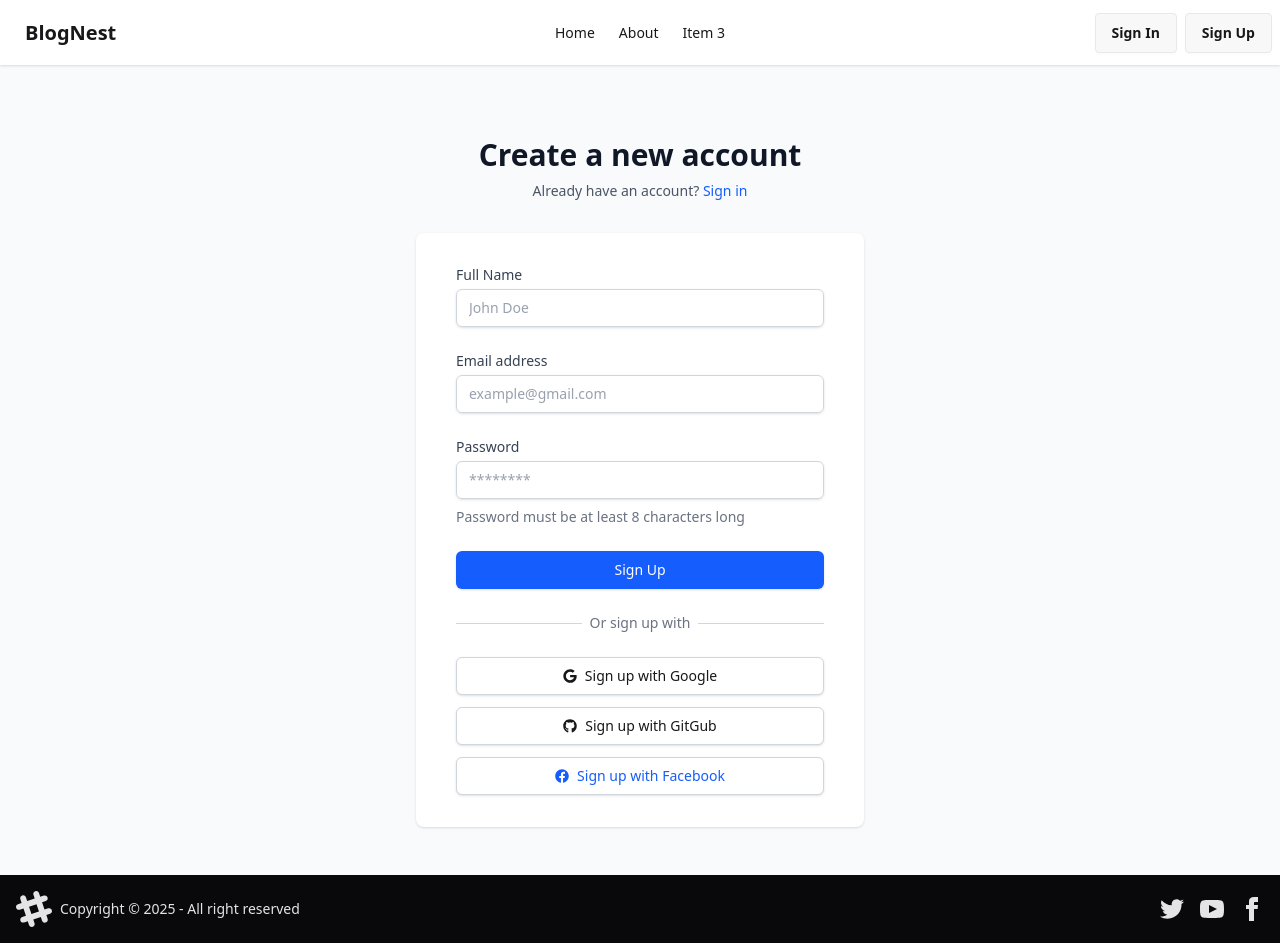
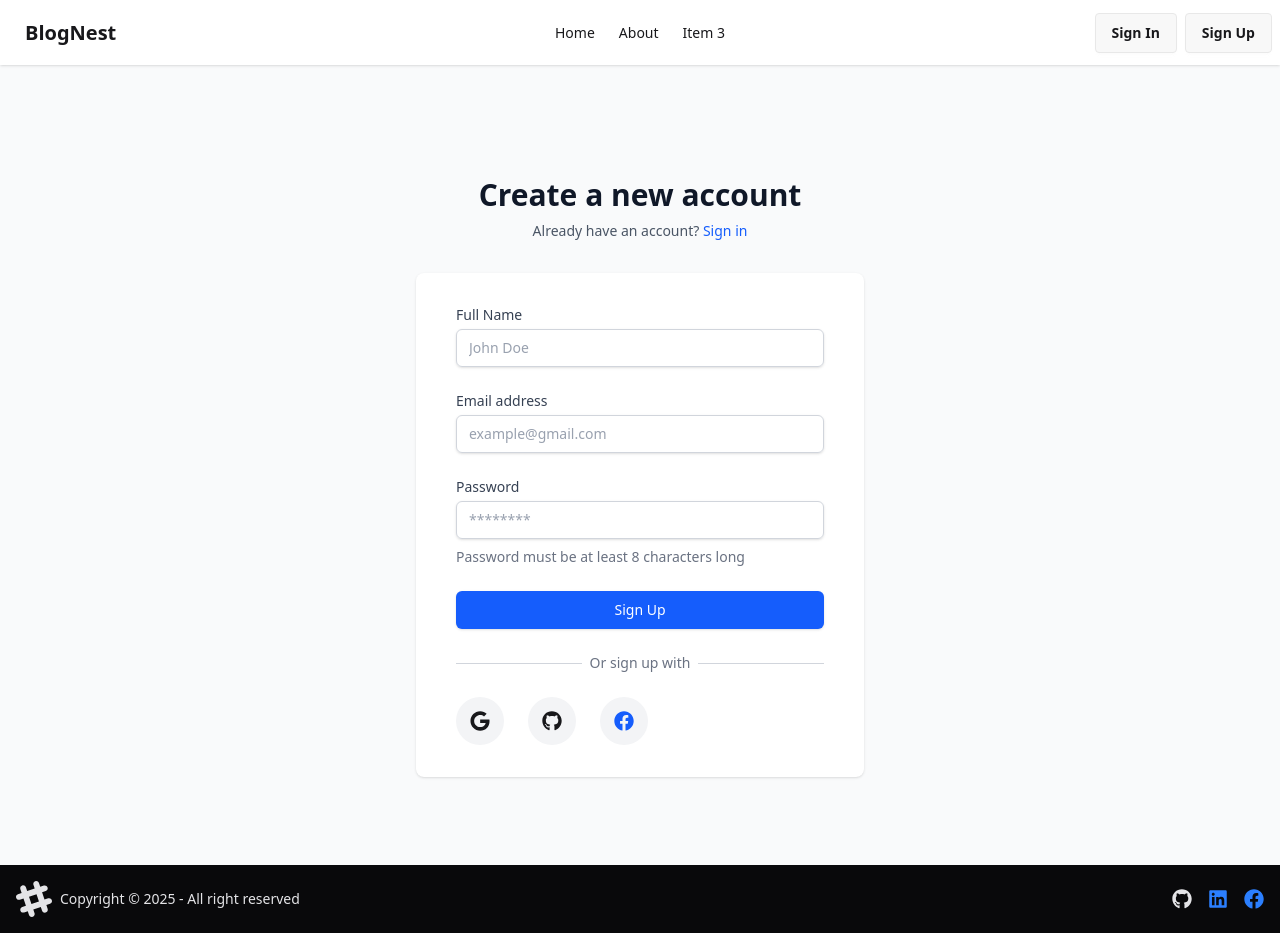
Before and after one commit to hossainshofiq/BlogNest-Next.js, a Next.js app: page /signup in a window 1280 px wide. Built offline with nearby package versions, Linux system fonts and the light colour scheme; no server answers.

Commit message:
Authenticatin completed and footer social links added

```diff
--- a/src/app/signin/components/SignInForm.jsx
+++ b/src/app/signin/components/SignInForm.jsx
@@ -115,7 +115,8 @@ const SignInForm = () => {
                     </div>
                 </div>
 
-                <div className="mt-6 grid grid-cols-1 gap-3">
+                {/* <div className="mt-6 grid grid-cols-1 gap-3"> */}
+                <div className="mt-6 flex justify-center items-center">
                     <SocialSignIn></SocialSignIn>
                     {/* <button
                         className={`w-full inline-flex items-center gap-2 justify-center py-2 px-4 border border-gray-300 rounded-md shadow-sm bg-white text-sm font-medium text-gray-500 hover:bg-gray-50`}
--- a/src/app/signin/components/SocialSignIn.jsx
+++ b/src/app/signin/components/SocialSignIn.jsx
@@ -26,25 +26,33 @@ const SocialSignIn = () => {
     }, [session?.status]);
 
     return (
-        <div>
+        <div className="flex gap-6">
             <button
                 onClick={() => handleSocialSignIn("google")}
-                className={`w-full inline-flex items-center gap-2 mb-3 justify-center py-2 px-4 border border-gray-300 rounded-md shadow-sm bg-white text-sm font-medium hover:bg-gray-50`}
+                // className={`w-full inline-flex items-center gap-2 mb-3 justify-center py-2 px-4 border border-gray-300 rounded-md shadow-sm bg-white text-sm font-medium hover:bg-gray-50`}
+                className="w-12 h-12 flex justify-center items-center rounded-full bg-gray-100 hover:bg-gray-200"
             >
-                <FaGoogle className=''></FaGoogle>
-                Sign up with Google
+                <FaGoogle className='text-xl'></FaGoogle>
+                {/* Sign up with Google */}
             </button>
+
             <button
                 onClick={() => handleSocialSignIn("github")}
-                className='w-full inline-flex items-center gap-2 mb-3 justify-center py-2 px-4 border border-gray-300 rounded-md shadow-sm bg-white text-sm font-medium hover:bg-gray-50'>
-                <FaGithub></FaGithub>
-                Sign up with GitGub
+                // className='w-full inline-flex items-center gap-2 mb-3 justify-center py-2 px-4 border border-gray-300 rounded-md shadow-sm bg-white text-sm font-medium hover:bg-gray-50'
+                className="w-12 h-12 flex justify-center items-center rounded-full bg-gray-100 hover:bg-gray-200"
+            >
+
+                <FaGithub className='text-xl'></FaGithub>
+                {/* Sign up with GitGub */}
             </button>
+
             <button
                 onClick={() => handleSocialSignIn("facebook")}
-                className='w-full inline-flex items-center gap-2 justify-center py-2 px-4 border border-gray-300 rounded-md shadow-sm bg-white text-sm font-medium text-blue-600 hover:bg-gray-50'>
-                <FaFacebook className='text-blue-600'></FaFacebook>
-                Sign up with Facebook
+                // className='w-full inline-flex items-center gap-2 justify-center py-2 px-4 border border-gray-300 rounded-md shadow-sm bg-white text-sm font-medium text-blue-600 hover:bg-gray-50'
+                className="w-12 h-12 flex justify-center items-center rounded-full bg-gray-100 hover:bg-gray-200"
+            >
+                <FaFacebook className='text-blue-600 text-xl'></FaFacebook>
+                {/* Sign up with Facebook */}
             </button>
         </div>
     );
--- a/src/components/Footer/Footer.jsx
+++ b/src/components/Footer/Footer.jsx
@@ -1,4 +1,5 @@
 import React from 'react';
+import { FaFacebook, FaFacebookF, FaGithub, FaLinkedin, FaLinkedinIn } from 'react-icons/fa';
 
 const Footer = () => {
     return (
@@ -15,41 +16,21 @@ const Footer = () => {
                     <path
                         d="M22.672 15.226l-2.432.811.841 2.515c.33 1.019-.209 2.127-1.23 2.456-1.15.325-2.148-.321-2.463-1.226l-.84-2.518-5.013 1.677.84 2.517c.391 1.203-.434 2.542-1.831 2.542-.88 0-1.601-.564-1.86-1.314l-.842-2.516-2.431.809c-1.135.328-2.145-.317-2.463-1.229-.329-1.018.211-2.127 1.231-2.456l2.432-.809-1.621-4.823-2.432.808c-1.355.384-2.558-.59-2.558-1.839 0-.817.509-1.582 1.327-1.846l2.433-.809-.842-2.515c-.33-1.02.211-2.129 1.232-2.458 1.02-.329 2.13.209 2.461 1.229l.842 2.515 5.011-1.677-.839-2.517c-.403-1.238.484-2.553 1.843-2.553.819 0 1.585.509 1.85 1.326l.841 2.517 2.431-.81c1.02-.33 2.131.211 2.461 1.229.332 1.018-.21 2.126-1.23 2.456l-2.433.809 1.622 4.823 2.433-.809c1.242-.401 2.557.484 2.557 1.838 0 .819-.51 1.583-1.328 1.847m-8.992-6.428l-5.01 1.675 1.619 4.828 5.011-1.674-1.62-4.829z"></path>
                 </svg>
+
                 <p>Copyright © {new Date().getFullYear()} - All right reserved</p>
             </aside>
             <nav className="grid-flow-col gap-4 md:place-self-center md:justify-self-end">
-                <a>
-                    <svg
-                        xmlns="http://www.w3.org/2000/svg"
-                        width="24"
-                        height="24"
-                        viewBox="0 0 24 24"
-                        className="fill-current">
-                        <path
-                            d="M24 4.557c-.883.392-1.832.656-2.828.775 1.017-.609 1.798-1.574 2.165-2.724-.951.564-2.005.974-3.127 1.195-.897-.957-2.178-1.555-3.594-1.555-3.179 0-5.515 2.966-4.797 6.045-4.091-.205-7.719-2.165-10.148-5.144-1.29 2.213-.669 5.108 1.523 6.574-.806-.026-1.566-.247-2.229-.616-.054 2.281 1.581 4.415 3.949 4.89-.693.188-1.452.232-2.224.084.626 1.956 2.444 3.379 4.6 3.419-2.07 1.623-4.678 2.348-7.29 2.04 2.179 1.397 4.768 2.212 7.548 2.212 9.142 0 14.307-7.721 13.995-14.646.962-.695 1.797-1.562 2.457-2.549z"></path>
-                    </svg>
+                <a href='https://github.com/hossainshofiq' target='_blank'>
+                    <FaGithub className='text-xl'></FaGithub>
                 </a>
-                <a>
-                    <svg
-                        xmlns="http://www.w3.org/2000/svg"
-                        width="24"
-                        height="24"
-                        viewBox="0 0 24 24"
-                        className="fill-current">
-                        <path
-                            d="M19.615 3.184c-3.604-.246-11.631-.245-15.23 0-3.897.266-4.356 2.62-4.385 8.816.029 6.185.484 8.549 4.385 8.816 3.6.245 11.626.246 15.23 0 3.897-.266 4.356-2.62 4.385-8.816-.029-6.185-.484-8.549-4.385-8.816zm-10.615 12.816v-8l8 3.993-8 4.007z"></path>
-                    </svg>
+
+                <a href='https://www.linkedin.com/in/hossainshofiq' target='_blank'>
+                    {/* <FaLinkedinIn></FaLinkedinIn> */}
+                    <FaLinkedin className='text-xl text-blue-500'></FaLinkedin>
                 </a>
-                <a>
-                    <svg
-                        xmlns="http://www.w3.org/2000/svg"
-                        width="24"
-                        height="24"
-                        viewBox="0 0 24 24"
-                        className="fill-current">
-                        <path
-                            d="M9 8h-3v4h3v12h5v-12h3.642l.358-4h-4v-1.667c0-.955.192-1.333 1.115-1.333h2.885v-5h-3.808c-3.596 0-5.192 1.583-5.192 4.615v3.385z"></path>
-                    </svg>
+
+                <a href='https://www.facebook.com/A.H.Shofiq' target='_blank'>
+                    <FaFacebook className='text-xl text-blue-500'></FaFacebook>
                 </a>
             </nav>
         </footer>
--- /dev/null
+++ b/src/library/authOptions.js
@@ -0,0 +1,71 @@
+import { signInUser } from "@/app/actions/auth/signInUsers";
+import CredentialsProvider from "next-auth/providers/credentials";
+import GoogleProvider from "next-auth/providers/google";
+import GitHubProvider from "next-auth/providers/github";
+import FacebookProvider from "next-auth/providers/facebook";
+import dbConnect, { collectionNamesObject } from "./dbConnect";
+
+export const authOptions = {
+    // Configure one or more authentication providers
+    providers: [
+        GoogleProvider({
+            clientId: process.env.GOOGLE_CLIENT_ID,
+            clientSecret: process.env.GOOGLE_CLIENT_SECRET
+        }),
+        GitHubProvider({
+            clientId: process.env.GITHUB_ID,
+            clientSecret: process.env.GITHUB_SECRET
+        }),
+        FacebookProvider({
+            clientId: process.env.FACEBOOK_CLIENT_ID,
+            clientSecret: process.env.FACEBOOK_CLIENT_SECRET
+        }),
+        CredentialsProvider({
+            // The name to display on the sign in form (e.g. "Sign in with...")
+            name: "Credentials",
+            // `credentials` is used to generate a form on the sign in page.
+            // You can specify which fields should be submitted, by adding keys to the `credentials` object.
+            // e.g. domain, username, password, 2FA token, etc.
+            // You can pass any HTML attribute to the <input> tag through the object.
+            credentials: {
+                email: { label: "Email", type: "text", placeholder: "Enter your email" },
+                password: { label: "Password", type: "password" }
+            },
+            async authorize(credentials, req) {
+                console.log(credentials);
+                // Add logic here to look up the user from the credentials supplied
+                const user = await signInUser(credentials)
+                console.log(user);
+                if (user) {
+                    // Any object returned will be saved in `user` property of the JWT
+                    return user
+                } else {
+                    // If you return null then an error will be displayed advising the user to check their details.
+                    return null
+
+                    // You can also Reject this callback with an Error thus the user will be sent to the error page with the error message as a query parameter
+                }
+            }
+        })
+    ],
+    pages: {
+        signIn: "/signin",
+    },
+    callbacks: {
+        async signIn({ user, account, profile, email, credentials }) {
+            // console.log({ user, account, profile, email, credentials });
+
+            if (account) {
+                const { providerAccountId, provider } = account;
+                const { email: user_email, name, image } = user;
+                const usersCollection = dbConnect(collectionNamesObject.usersCollection);
+                const isExistUser = await usersCollection.findOne({ providerAccountId });
+                if (!isExistUser) {
+                    const payload = { providerAccountId, email: user_email, name, image, provider };
+                    await usersCollection.insertOne(payload);
+                }
+            }
+            return true
+        },
+    }
+}
```
Also changed, not shown: src/app/api/auth/[...nextauth]/route.js (+47 -51 lines), src/components/Navbar/Navbar.jsx (+1 -1 lines).
